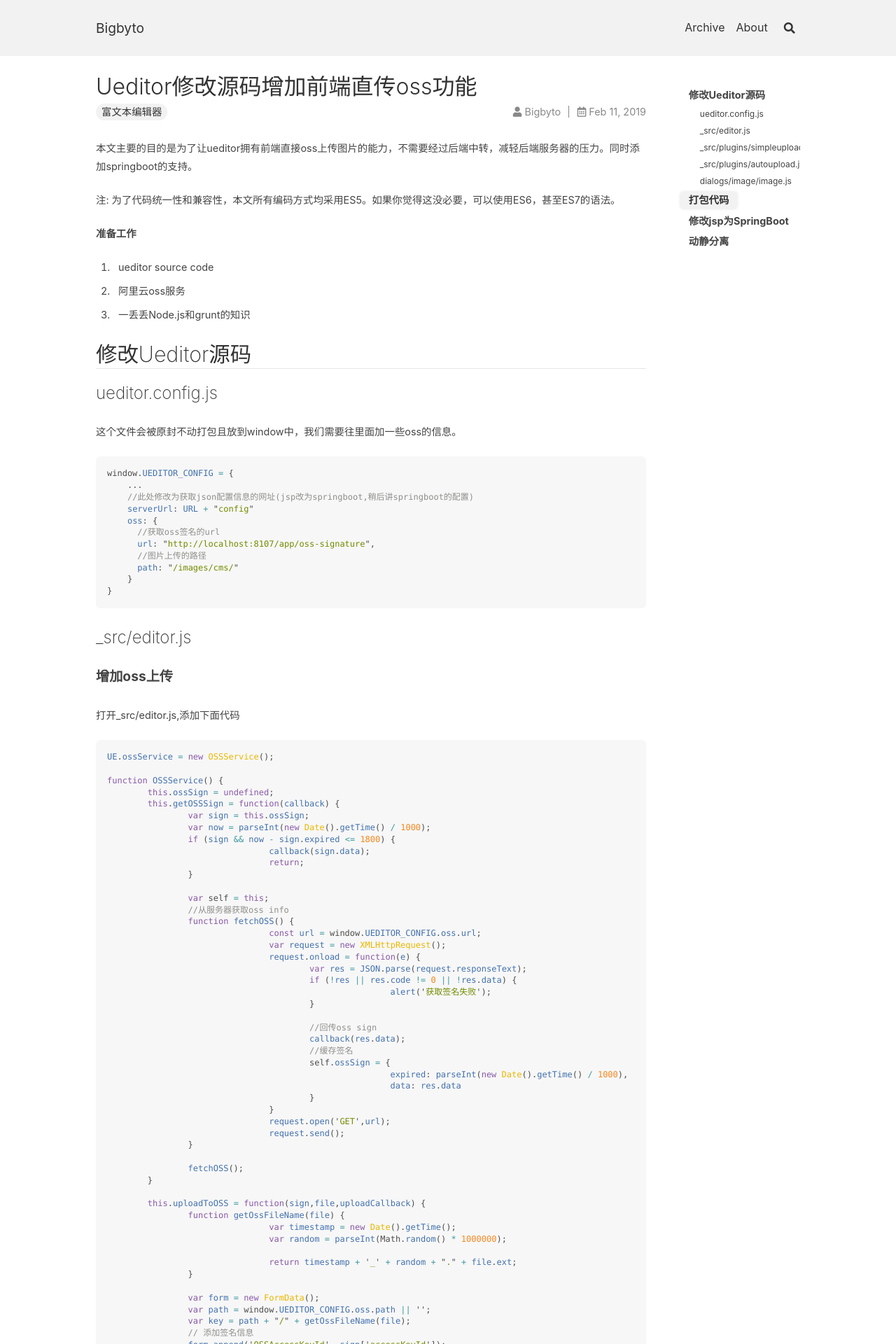
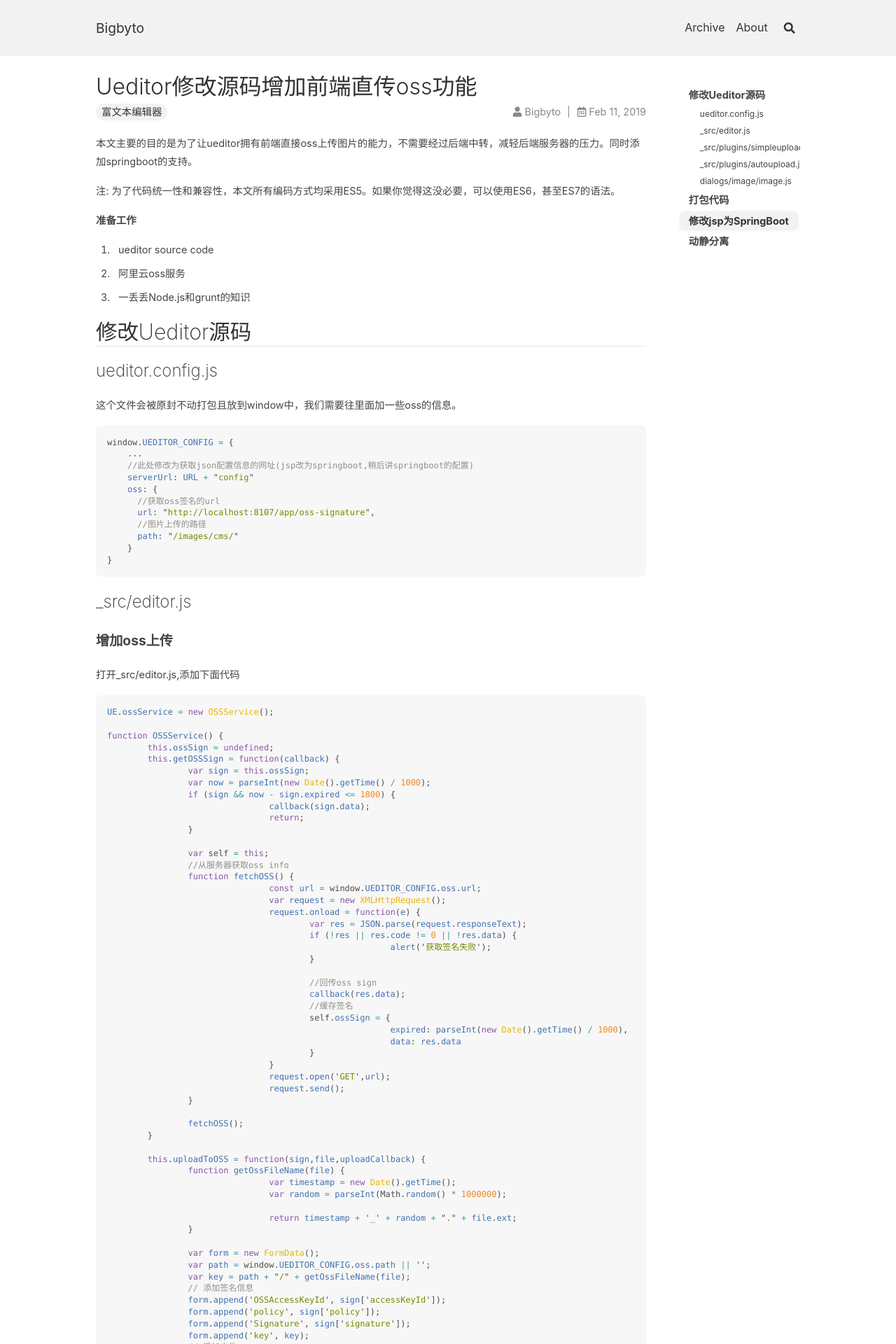
Before and after one commit to xingty/xingty.github.io, a Jekyll site: the page built from _posts/2019-02-11-ueditor-oss-feature.md, in a window 1280 px wide. Shown: the top 1920 px of the page at 70% size. Built offline with Jekyll 4.4.1, drawn with Linux system fonts in a browser that asks for light colours; nearby versions of some CDN libraries; comment, search, counter and statistics services are not loaded.

Commit message:
* 修改样式行高

```diff
--- a/_sass/common/_variables.scss
+++ b/_sass/common/_variables.scss
@@ -50,7 +50,7 @@ $base: (
   spacer:                 1rem,
 
   vertical-space:         .5rem,
-  vertical-space-lg:      1.4rem,
+  vertical-space-lg:      1.0rem,
 
   border-radius-lg:       .8rem,
   border-radius:          .4rem,
```
